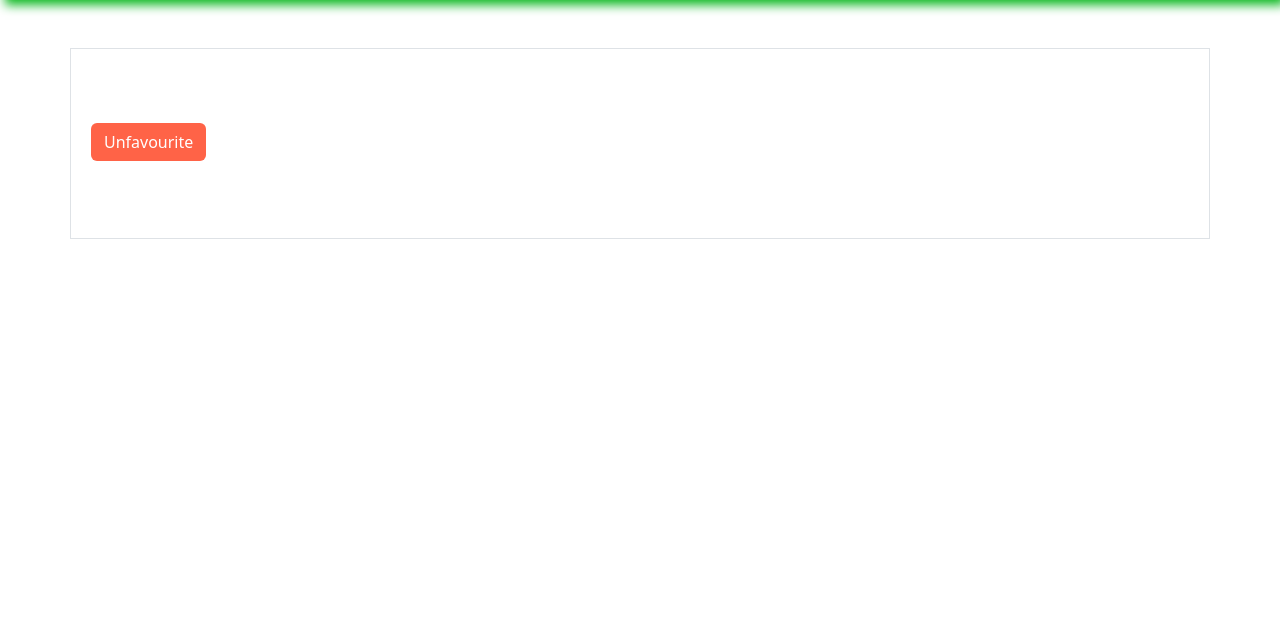
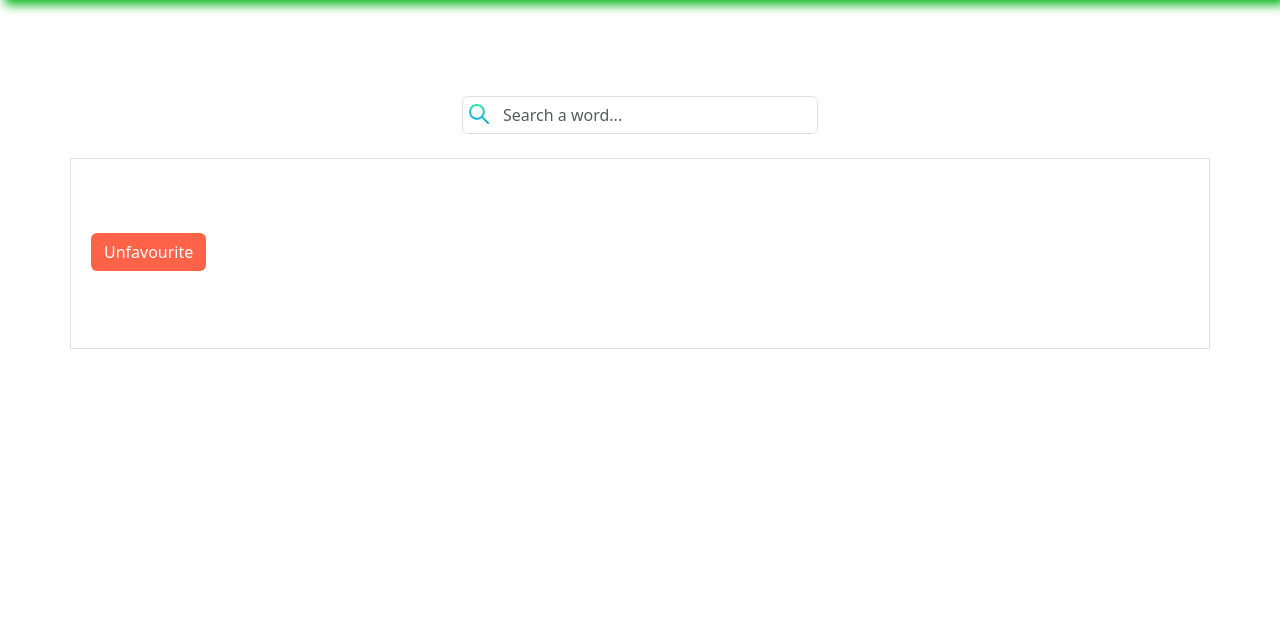
Before and after one commit to andyagdw/word_wizards, a Django app: a page that uses words_app/templates/words_app/view_word.html in a window 1280 px wide. Shown: the part 88-725 px from the top of the page. Run offline with Django 5.2, Linux system fonts and the light colour scheme; a user stored in the database is signed in; tables that the repository leaves empty hold one stand-in row (values such as "Sample post"); a database or web service that is not in the repository returns one stand-in record (values such as "Sample title"); data that the repository does not hold is empty; some libraries are stand-ins or nearby versions.

Commit message:
Add search partial

```diff
--- /dev/null
+++ b/words_app/templates/words_app/partials/_search.html
@@ -0,0 +1,22 @@
+<!-- words_app/templates/words_app/partials/_search.html -->
+{% load static %}
+
+<!-- Search box to search a word -->
+<div class="row">
+    <div class="col-md-4 mx-auto my-4">
+        <form method="post">
+            {% csrf_token %}
+            {% for field in form %}
+            <!-- Display container as relative and display image as position absolute in css -->
+                <div class="form-group position-relative">
+                    <label for="{{ field.id_for_label }}" class="form-label"></label>
+                    <img
+                    src="{% static 'images/search-icon.png' %}"
+                    alt="search"
+                    class="search-icon img-fluid">
+                    {{ field }}
+                </div>
+            {% endfor %}
+        </form>
+    </div>
+</div>
--- a/words_app/templates/words_app/view_word.html
+++ b/words_app/templates/words_app/view_word.html
@@ -27,6 +27,8 @@ the application itself -->
 </div>
 {% else %}
 <div class="container" role="region" aria-labelledby="view-word">
+    <!-- Search box to search a word -->
+    {% include './partials/_search.html' %}
     <div class="row">
         <div class="col-md-12 border mb-5 py-5">
             <h1 id="view-word" class="display-3 fw-bold ps-2 initial-letter">
--- a/words_app/views.py
+++ b/words_app/views.py
@@ -273,6 +273,11 @@ def view_word(request: HttpRequest,
             if not favourite_word.users.count():
                 favourite_word.delete()
             return redirect('words_app:view_word', word=value)
+        elif 'search' in request.POST:
+            user_word = request.POST['search']
+            return redirect('words_app:view_word', word=user_word)
+
+    form = SearchForm()
 
     # Process the word data to extract required fields
     (usage_level,
@@ -297,6 +302,7 @@ def view_word(request: HttpRequest,
         'results_data': results_data,
         'word_in_user_favourites': word_in_user_favourites,
         'results_data_first_result': results_data_first_result,
+        'form': form,
     }
 
     return render(request, 'words_app/view_word.html', context=context)
```
Also changed, not shown: words_app/templates/words_app/index.html (+2 -20 lines).
